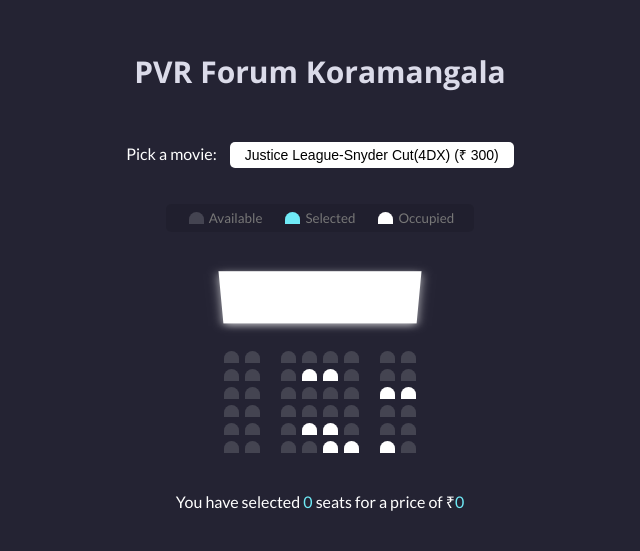
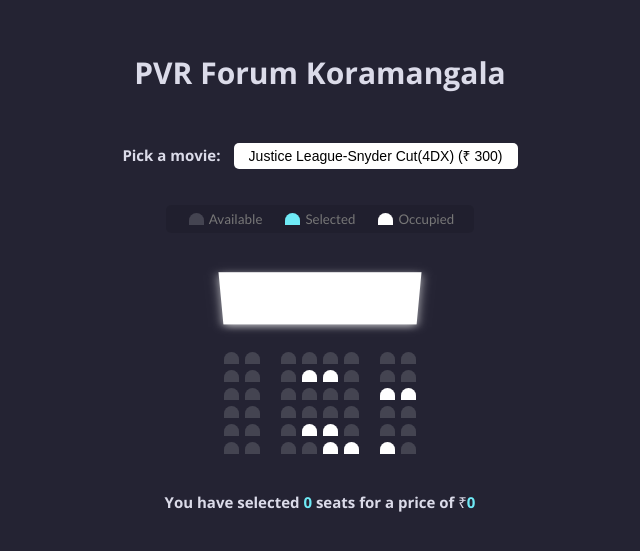
Before and after one commit to yashraj2312/vanilla.js-projects, a plain HTML site: page theatre_seat_booking/index.html in a window 1280 px wide. Shown: the part 131-682 px from the top of the page, without its empty margins (320-960 px from the left). Drawn offline with nearby package versions, Linux system fonts and the light colour scheme.

Commit message:
some  more design changes

```diff
--- a/theatre_seat_booking/index.html
+++ b/theatre_seat_booking/index.html
@@ -11,7 +11,7 @@
   <body>
     <p style="color:rgb(219, 219, 233);font-family: 'Open Sans';font-size:30px;">PVR Forum Koramangala</p>
     <div class="movie-container">
-      <label>Pick a movie:</label>
+      <label style="color:rgb(219, 219, 233);font-family: 'Open Sans';font-size:15px;">Pick a movie:</label>
       <select id="movie">
         <option value="300">Justice League-Snyder Cut(4DX) (₹ 300)</option>
         <option value="250">Wonder Woman 1984 (₹ 250)</option>
@@ -100,11 +100,10 @@
       </div>
     </div>
 
-    <p class="text">
+    <p class="text" style="color:rgb(219, 219, 233);font-family: 'Open Sans';font-size:15px;">
       You have selected <span id="count">0</span> seats for a price of ₹<span
         id="total"
-        >0</span
-      >
+        >0</span>
     </p>
 
     <script src="script.js"></script>
```
